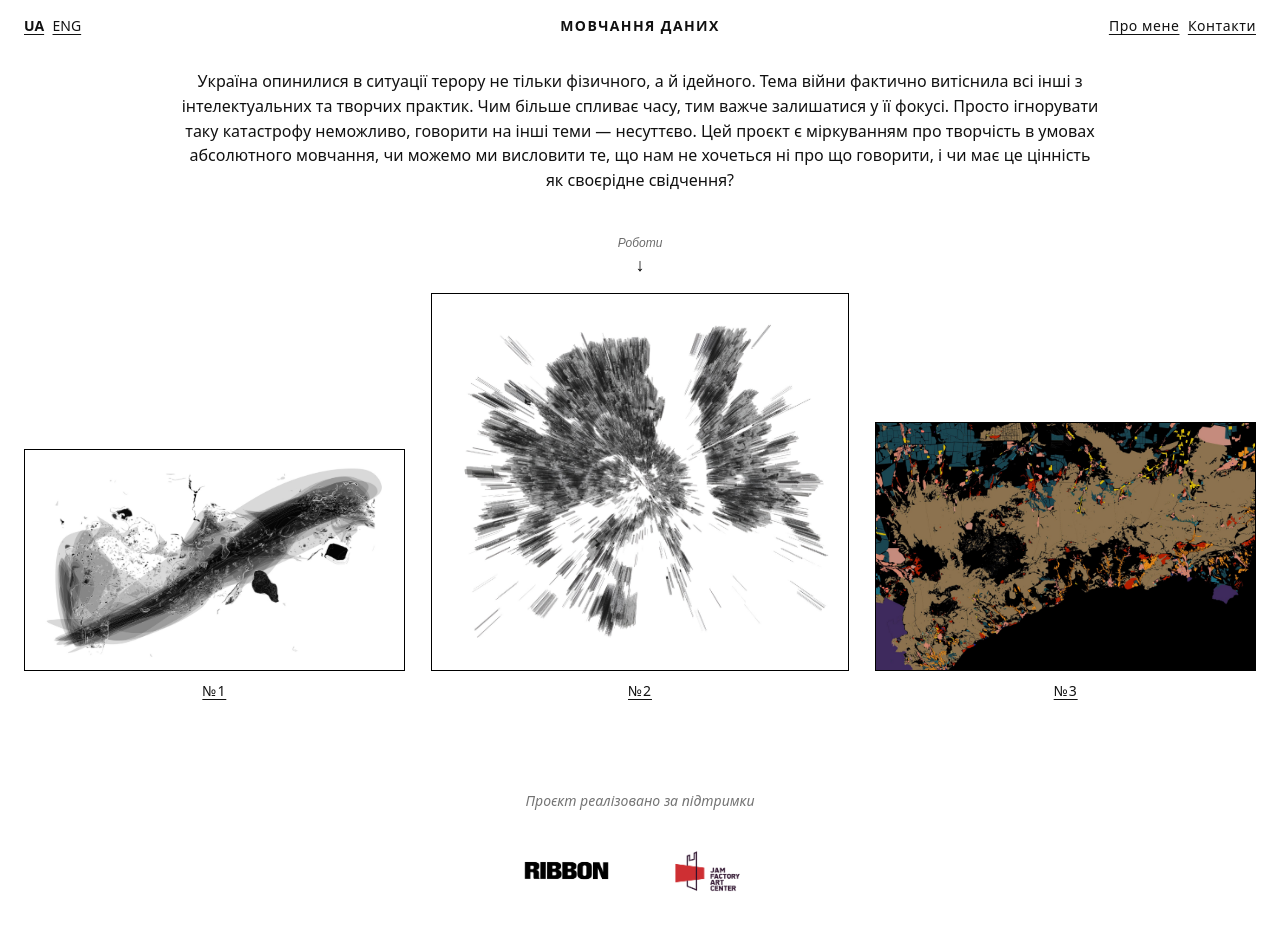
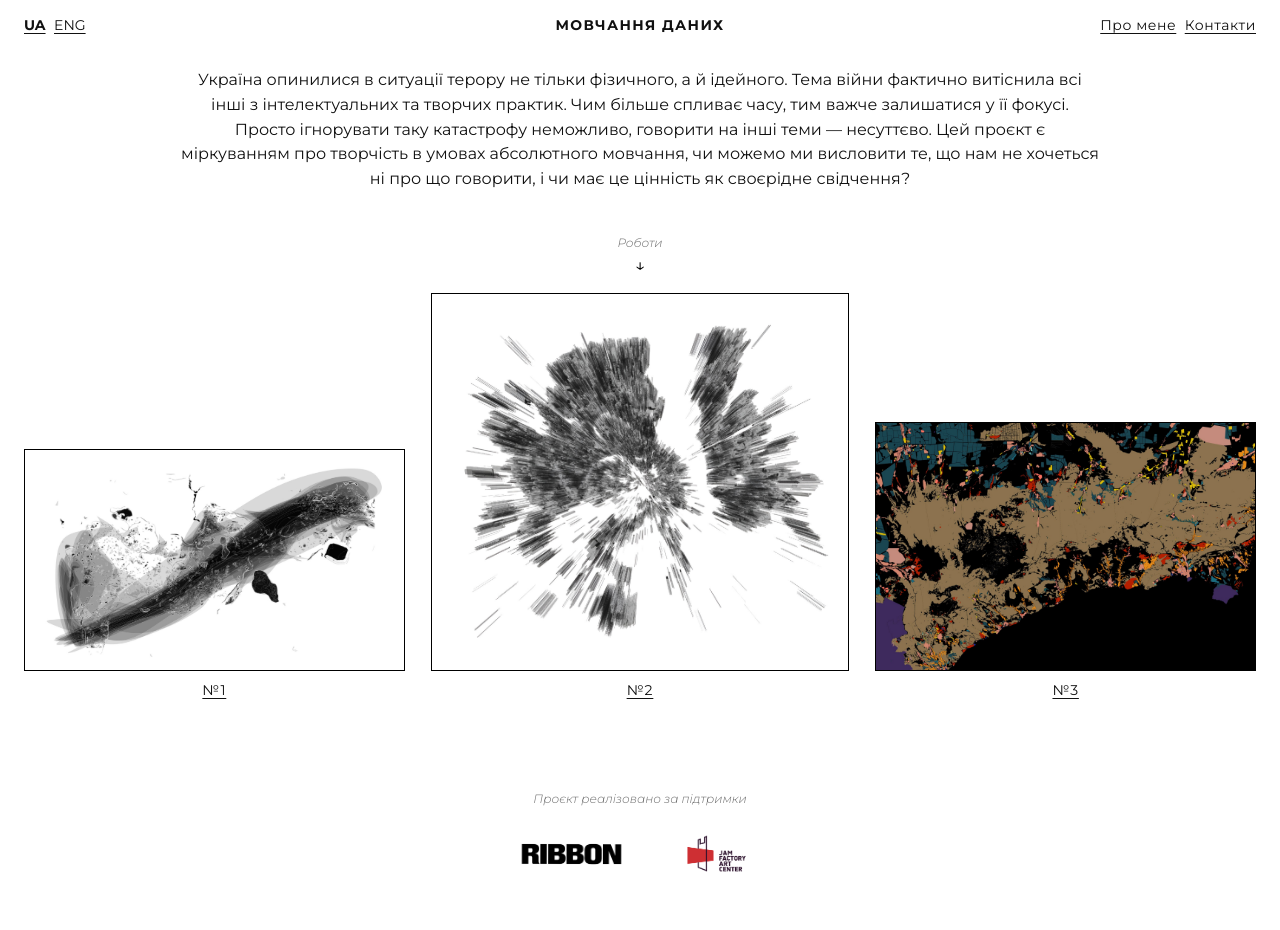
Before and after one commit to omutoz/silence-of-data, a website built with Vite: page index.html in a window 1280 px wide. Built offline with nearby package versions, Linux system fonts and the light colour scheme.

Commit message:
Add files via upload

```diff
--- a/src/styles.css
+++ b/src/styles.css
@@ -1,8 +1,24 @@
+@font-face{
+  font-family: "Montserrat-Regular";
+  src: url("/fonts/Montserrat-Regular.ttf") format("truetype");
+  font-weight: 400;
+  font-style: normal;
+  font-display: swap;
+}
+
 @font-face{
   font-family: "Montserrat-Bold";
   src: url("/fonts/Montserrat-Bold.ttf") format("truetype");
   font-weight: 700;
   font-style: normal;
+  font-display: swap;
+}
+
+@font-face{
+  font-family: "Montserrat-LightItalic";
+  src: url("/fonts/Montserrat-LightItalic.ttf") format("truetype");
+  font-weight: 300;
+  font-style: italic;
   font-display: swap;
 }
 
@@ -25,7 +41,7 @@
 html,body{ height:100%; }
 body{
   margin:0;
-  font-family: system-ui, -apple-system, Segoe UI, Roboto, Arial, sans-serif;
+  font-family: "Montserrat-Regular", Arial, sans-serif;
   color: var(--text);
   background: var(--bg);
 }
@@ -36,6 +52,13 @@
 
 #app{
   min-height: 100%;
+}
+
+button,
+input,
+textarea,
+select{
+  font-family: "Montserrat-Regular", Arial, sans-serif;
 }
 
 /* link-like buttons */
@@ -59,7 +82,8 @@
 }
 
 .linklike.is-active{
-  font-weight: 600;
+  font-family: "Montserrat-Bold", "Montserrat-Regular", Arial, sans-serif;
+  font-weight: 700;
 }
 
 /* Header (centered title, left language, right nav) */
@@ -94,7 +118,8 @@
   font-size: 14px;
   letter-spacing: 0.10em;
   text-transform: uppercase;
-  font-weight: 600;
+  font-family: "Montserrat-Bold", "Montserrat-Regular", Arial, sans-serif;
+  font-weight: 700;
   text-decoration: none;
   color: inherit;
 }
@@ -150,9 +175,10 @@
 }
 
 .home-intro__hintText{
+  font-family: "Montserrat-LightItalic", Arial, sans-serif;
   font-size: 12px;
   color: var(--muted);
-  font-style: italic;
+  font-style: normal;
   white-space: pre-line;
 }
 
@@ -453,11 +479,12 @@
   padding: 0 var(--pad);
 }
 .home-support__text{
-  font-size: 14px;
-  font-style: italic;
+  font-family: "Montserrat-LightItalic", Arial, sans-serif;
+  font-size: 12px;
+  font-style: normal;
+  color: var(--muted);
   line-height: 1.35;
-  color: rgba(0,0,0,0.55);
-  margin: 0 0 22px;
+  margin: 0 0 12px;
 }
 .home-support__logos{
   display: flex;
@@ -471,6 +498,6 @@
   width: auto;
   display: block;
 }
-.home-support__logo--jfac{height:76px;}
+.home-support__logo--jfac{height:69px;}
 
-.home-support__logo--ribbon{height:27px;}
+.home-support__logo--ribbon{height:32px;}
```
